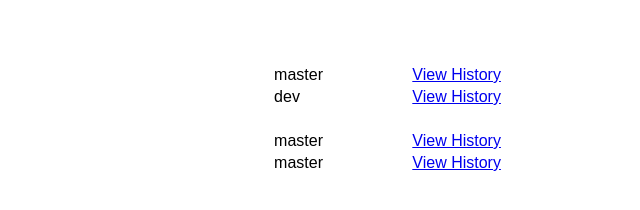
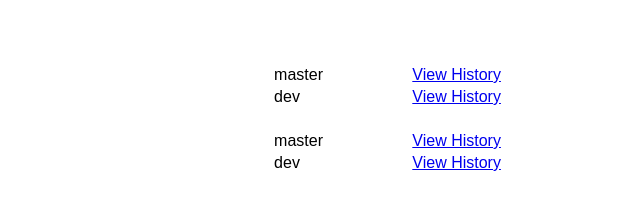
Before and after one commit to GrowSense/Index, a plain HTML site: page public/index.html in a window 1280 px wide. Shown: the full height of the page, 387-1027 px from the left. Drawn offline with Linux system fonts and the light colour scheme.

Commit message:
Fixed index page

```diff
--- a/public/index.html
+++ b/public/index.html
@@ -46,7 +46,7 @@ h1
   </tr>
   <tr>
     <td></td>
-    <td>master</td>
+    <td>dev</td>
     <td>
       <object type="text/plain" data="test-results/SoilMoistureSensorCalibratedPump/dev/status.txt" border="0" style="overflow: hidden; height: 40px;"></object>
     </td>
```
